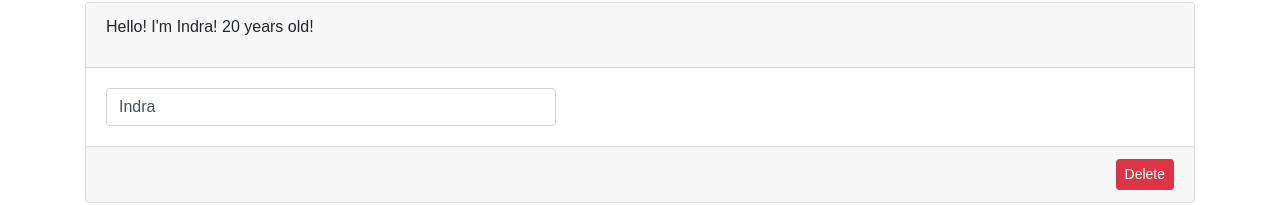
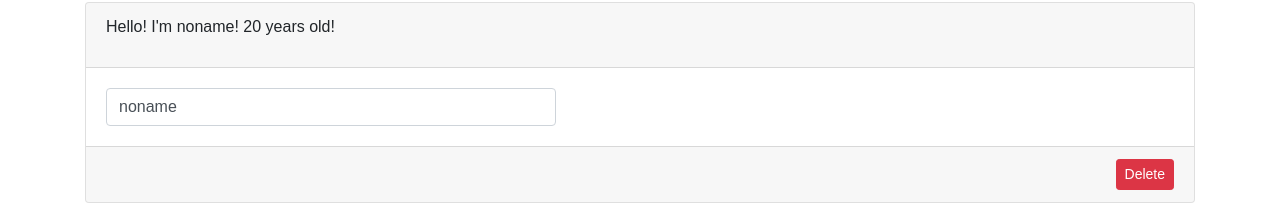
Before and after one commit to idindrakusuma/learn-react, a React app: page / in a window 1280 px wide. Both pictures are taken after a click on the button "Show/Hide". Shown: the part 155-360 px from the top of the page. Built offline with nearby package versions, Linux system fonts and the light colour scheme.

Commit message:
add validation props

```diff
--- a/package.json
+++ b/package.json
@@ -31,6 +31,7 @@
     "postcss-flexbugs-fixes": "3.2.0",
     "postcss-loader": "2.0.8",
     "promise": "8.0.1",
+    "prop-types": "^15.6.2",
     "radium": "^0.24.1",
     "raf": "3.4.0",
     "react": "^16.4.2",
--- a/src/components/Persons/Person/Person.js
+++ b/src/components/Persons/Person/Person.js
@@ -1,5 +1,5 @@
 import React, {Component} from "react";
-// import Radium from 'radium';
+import propTypes from 'prop-types';
 import classPerson from "./Person.css"
 /* import aux component */
 import Aux from "../../../hoc/aux";
@@ -44,5 +44,15 @@ class Person extends Component {
   }
 }
 
+Person.propTypes = {
+  age: propTypes.number,
+  name: propTypes.string,
+  delete: propTypes.func
+};
+
+Person.defaultProps = {
+  name: 'noname'
+}
+
 // export default Radium(person);
 export default withClass(Person, 'card mb-1 mt-1');
--- a/src/containers/App.js
+++ b/src/containers/App.js
@@ -19,7 +19,7 @@ class App extends Component {
 
 	state = {
 		persons: [
-				{id: 1, name: 'Indra', age: 20},
+				{id: 1, name: undefined, age: 20},
 				{id: 2, name: 'Dinda', age: 21},
 				{id: 3, name: 'Saraswati', age: 24}
 		],
```
Also changed, not shown: 1 other file (tests, documents, lock files or other folders).
